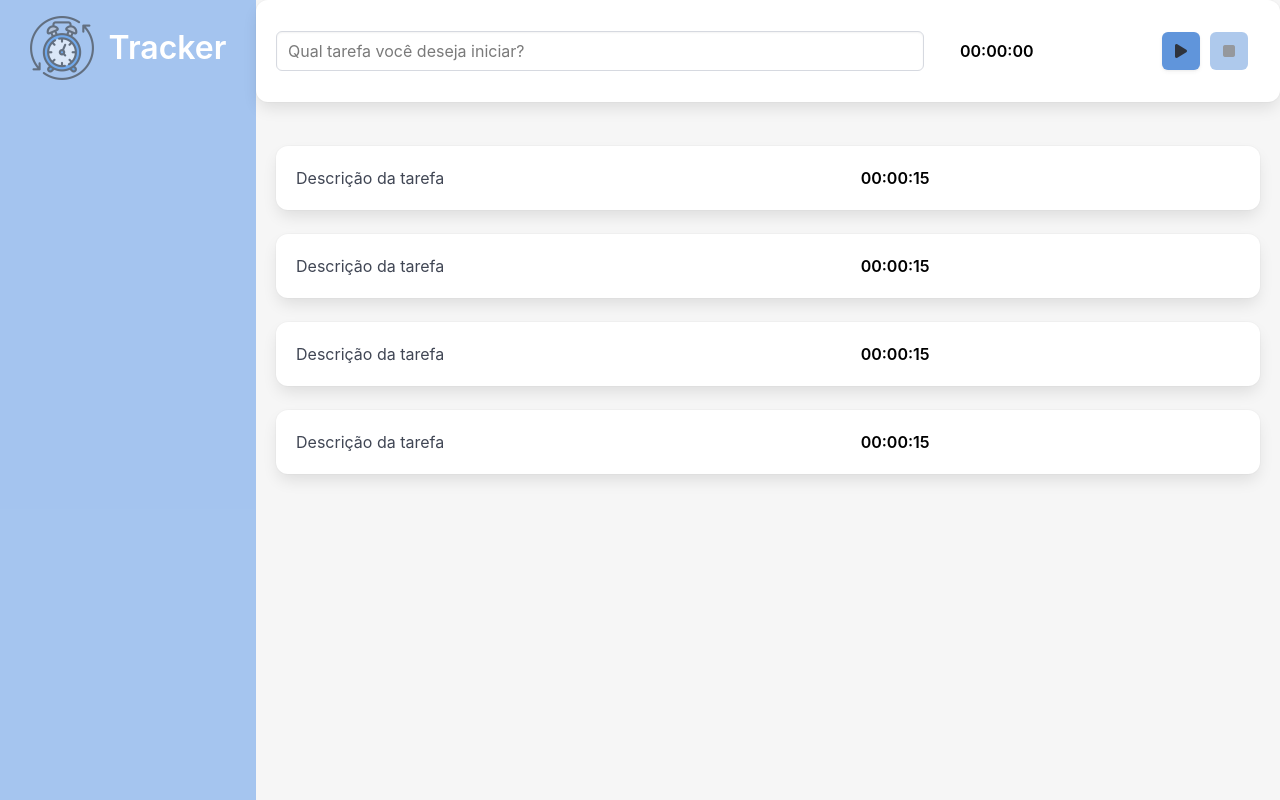
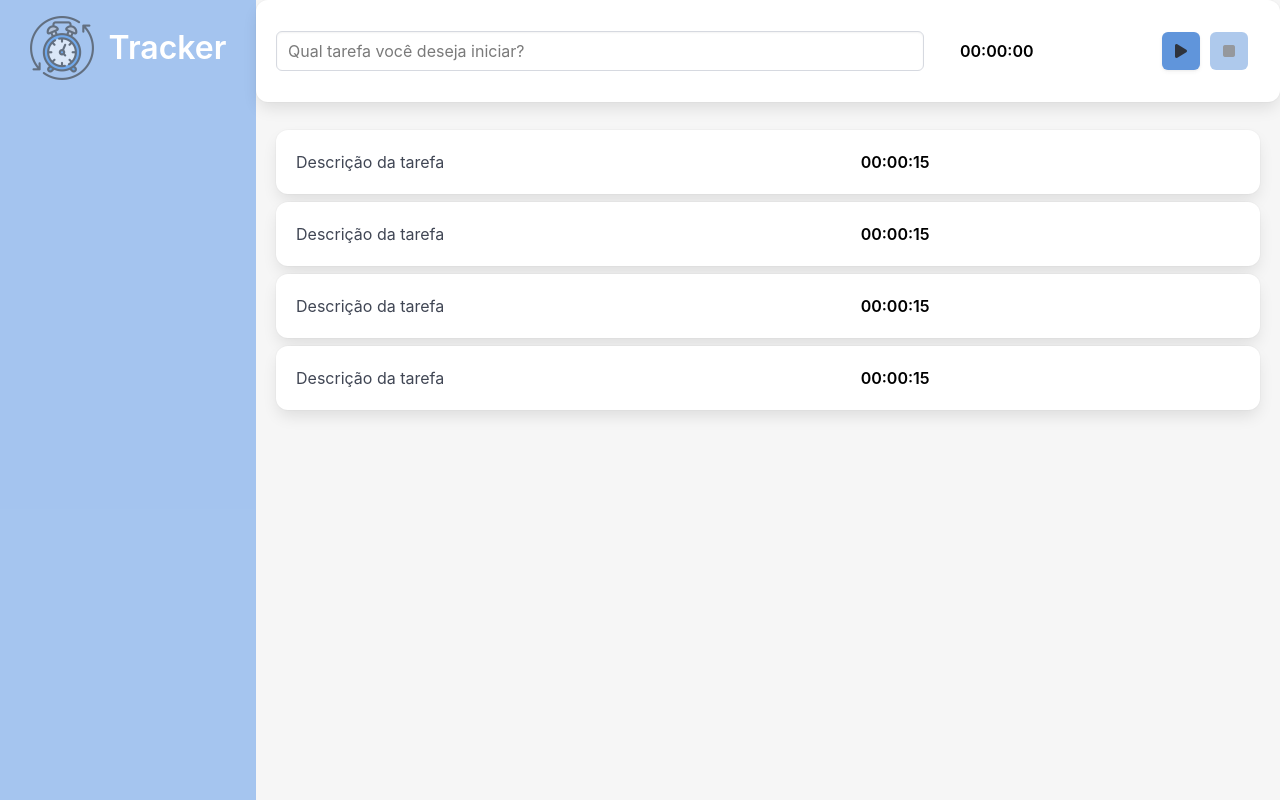
Before and after one commit to hosanabarcelos/task-tracker, a Vue app: page / in a window 1280 px wide. Built offline with nearby package versions, Linux system fonts and the light colour scheme.

Commit message:
feat: add margem ao box

```diff
--- a/src/assets/styles/global.css
+++ b/src/assets/styles/global.css
@@ -1,6 +1,7 @@
 /* bulma */
 .box {
     background: #FFFFFF !important;
+    margin-bottom: .5rem !important;
 }
 
 .input {
```
